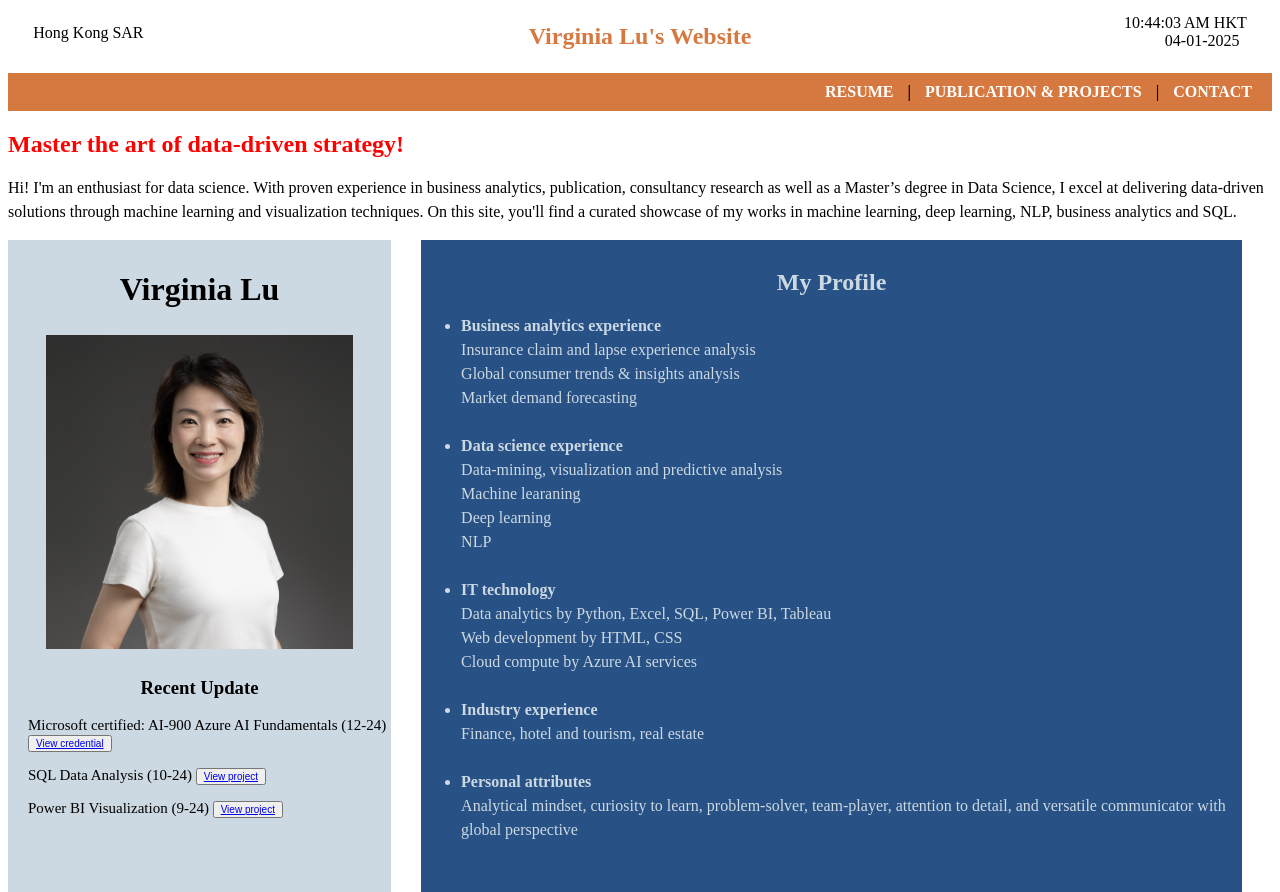
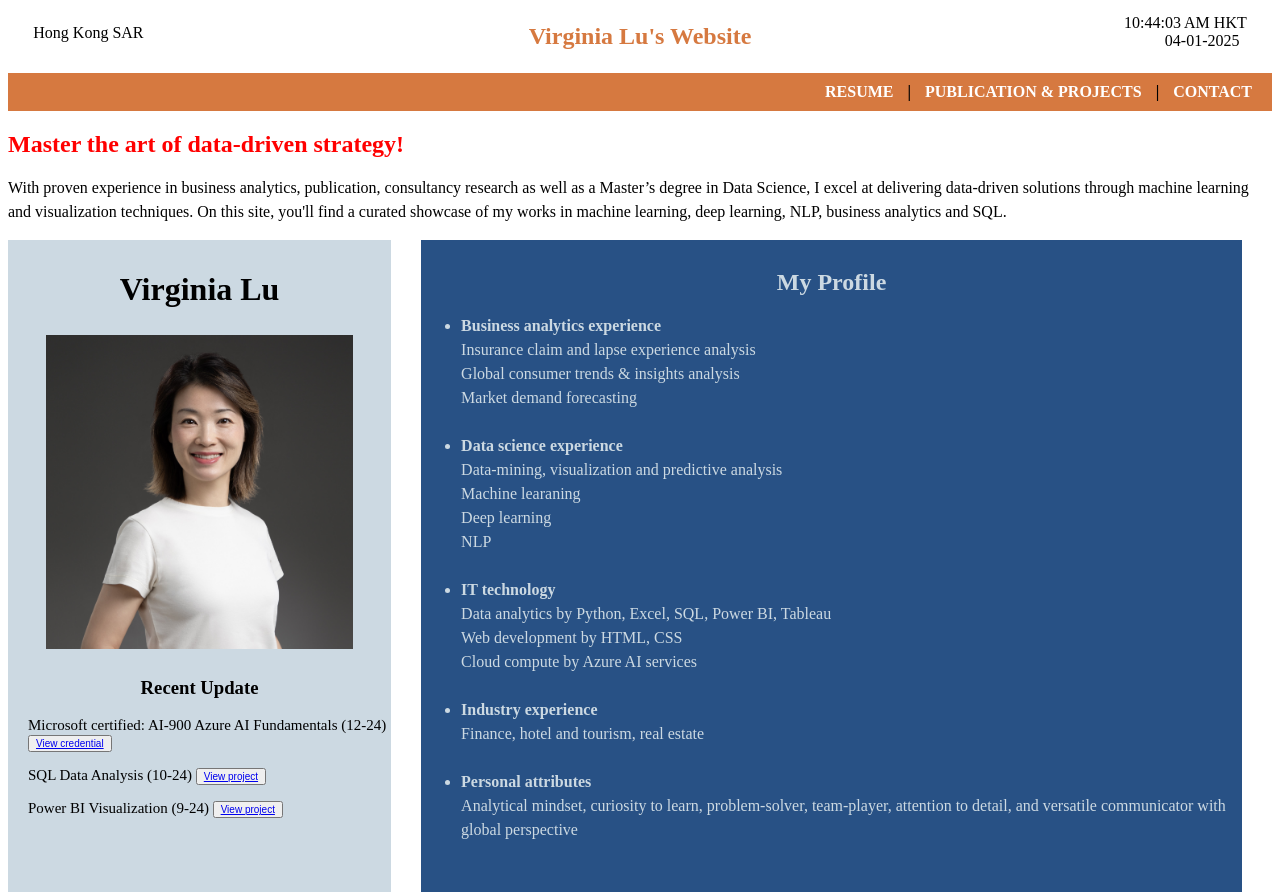
Before and after one commit to Virginia-JP/MyFirstWebsite, a plain HTML site: page index.html in a window 1280 px wide. Shown: the top 892 px of the page. Drawn offline with Linux system fonts and the light colour scheme.

Commit message:
Content focus

```diff
--- a/index.html
+++ b/index.html
@@ -53,7 +53,8 @@
     <div class="introduction">
         <!--<h2 style="color:black;">Unleash the <span style="animation: rainbow 5s infinite;"> Power of Data Science</span></h2>-->
         <h2 style="color:black;"><span style="animation: rainbow 5s infinite;"> Master the art of data-driven strategy!</span></h2>
-             <p>Hi! I'm an enthusiast for data science. With proven experience in business analytics, publication, consultancy research as well as a Master’s degree in Data Science, I excel at delivering data-driven solutions through machine learning and visualization techniques. On this site, you'll find a curated showcase of my works in machine learning, deep learning, NLP, business analytics and SQL. </p>
+          <!-- <p>Hi! I'm an enthusiast for data science. With proven experience in business analytics, publication, consultancy research as well as a Master’s degree in Data Science, I excel at delivering data-driven solutions through machine learning and visualization techniques. On this site, you'll find a curated showcase of my works in machine learning, deep learning, NLP, business analytics and SQL. </p>-->
+          <p>With proven experience in business analytics, publication, consultancy research as well as a Master’s degree in Data Science, I excel at delivering data-driven solutions through machine learning and visualization techniques. On this site, you'll find a curated showcase of my works in machine learning, deep learning, NLP, business analytics and SQL. </p>
     </div>
 
     <div class="container">
```
